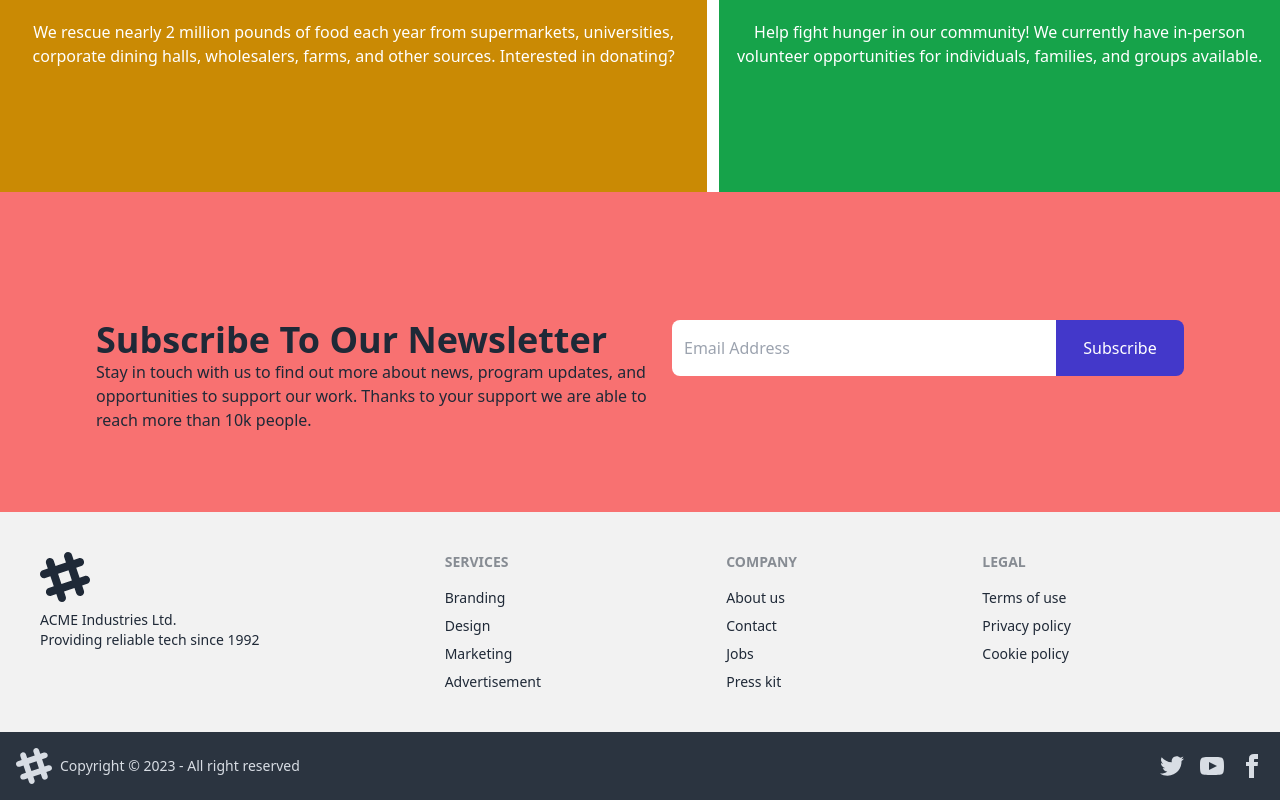
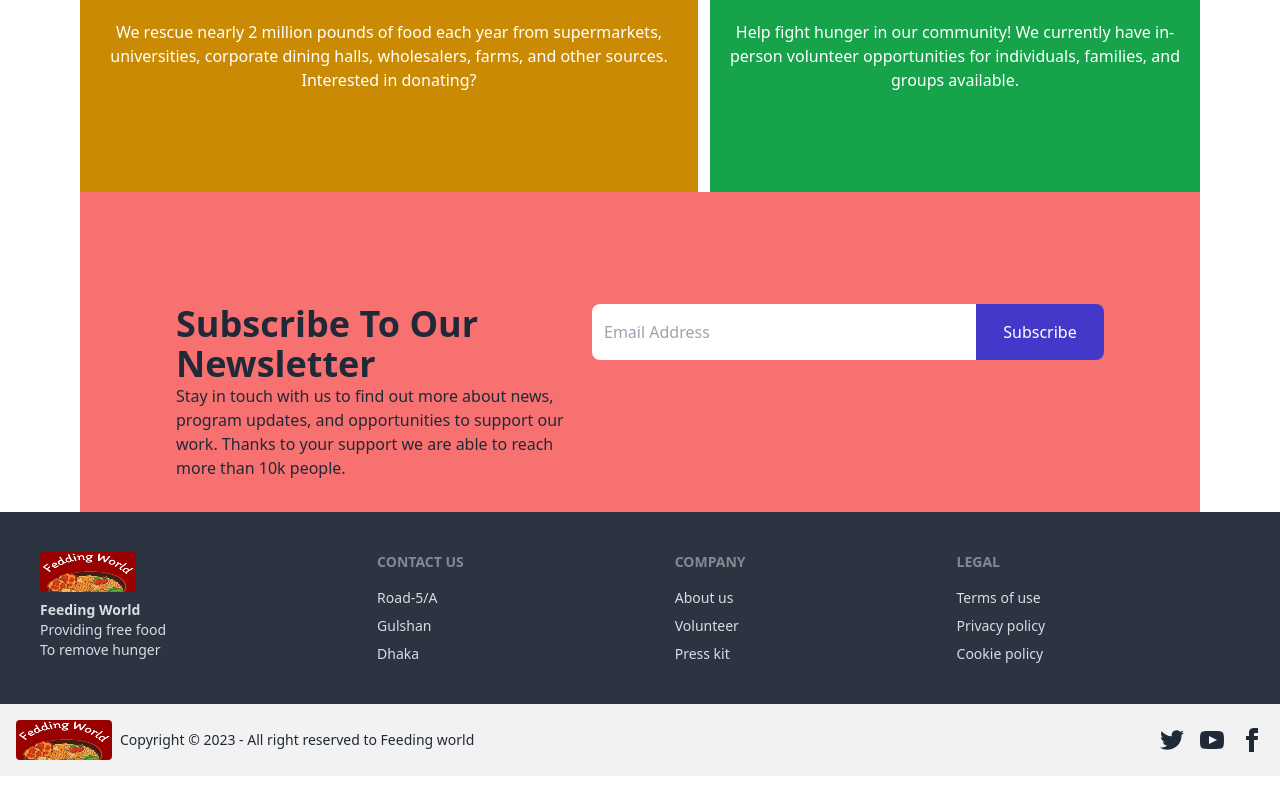
Before and after one commit to Shammo06/share-food-client, a React (Vite) app: page / in a window 1280 px wide. Shown: the part 1100-1900 px from the top of the page. After the commit the page ends 1876 px from the top, so only its background shows below. Built offline with nearby package versions, Linux system fonts and the light colour scheme.

Commit message:
make responsive for home page

```diff
--- a/src/Component/Footer.jsx
+++ b/src/Component/Footer.jsx
@@ -1,24 +1,23 @@
-
+import logo from '../../public/logo.png'
 const Footer = () => {
     return (
         <div>
-            <footer className="footer p-10 bg-base-200 text-base-content">
+            <footer className="footer p-10  bg-neutral text-neutral-content">
             <aside>
-                <svg width="50" height="50" viewBox="0 0 24 24" xmlns="http://www.w3.org/2000/svg" fillRule="evenodd" clipRule="evenodd" className="fill-current"><path d="M22.672 15.226l-2.432.811.841 2.515c.33 1.019-.209 2.127-1.23 2.456-1.15.325-2.148-.321-2.463-1.226l-.84-2.518-5.013 1.677.84 2.517c.391 1.203-.434 2.542-1.831 2.542-.88 0-1.601-.564-1.86-1.314l-.842-2.516-2.431.809c-1.135.328-2.145-.317-2.463-1.229-.329-1.018.211-2.127 1.231-2.456l2.432-.809-1.621-4.823-2.432.808c-1.355.384-2.558-.59-2.558-1.839 0-.817.509-1.582 1.327-1.846l2.433-.809-.842-2.515c-.33-1.02.211-2.129 1.232-2.458 1.02-.329 2.13.209 2.461 1.229l.842 2.515 5.011-1.677-.839-2.517c-.403-1.238.484-2.553 1.843-2.553.819 0 1.585.509 1.85 1.326l.841 2.517 2.431-.81c1.02-.33 2.131.211 2.461 1.229.332 1.018-.21 2.126-1.23 2.456l-2.433.809 1.622 4.823 2.433-.809c1.242-.401 2.557.484 2.557 1.838 0 .819-.51 1.583-1.328 1.847m-8.992-6.428l-5.01 1.675 1.619 4.828 5.011-1.674-1.62-4.829z"></path></svg>
-                <p>ACME Industries Ltd.<br/>Providing reliable tech since 1992</p>
+                <img className='w-24 rounded h-10' src={logo} alt="" />
+                <p><span className='font-bold'>Feeding World</span><br/>Providing free food <br/> To remove hunger</p>
             </aside>
             <nav>
-                <header className="footer-title">Services</header>
-                <a className="link link-hover">Branding</a>
-                <a className="link link-hover">Design</a>
-                <a className="link link-hover">Marketing</a>
-                <a className="link link-hover">Advertisement</a>
+                <header className="footer-title">Contact Us</header>
+                <a className="link link-hover">Road-5/A</a>
+                <a className="link link-hover">Gulshan</a>
+                <a className="link link-hover">Dhaka</a>
+
             </nav>
             <nav>
                 <header className="footer-title">Company</header>
                 <a className="link link-hover">About us</a>
-                <a className="link link-hover">Contact</a>
-                <a className="link link-hover">Jobs</a>
+                <a className="link link-hover">Volunteer</a>
                 <a className="link link-hover">Press kit</a>
             </nav>
             <nav>
@@ -28,10 +27,10 @@ const Footer = () => {
                 <a className="link link-hover">Cookie policy</a>
             </nav>
             </footer>
-            <footer className="footer items-center p-4 bg-neutral text-neutral-content">
+            <footer className="footer items-center p-4 bg-base-200 text-base-content">
                 <aside className="items-center grid-flow-col">
-                    <svg width="36" height="36" viewBox="0 0 24 24" xmlns="http://www.w3.org/2000/svg" fillRule="evenodd" clipRule="evenodd" className="fill-current"><path d="M22.672 15.226l-2.432.811.841 2.515c.33 1.019-.209 2.127-1.23 2.456-1.15.325-2.148-.321-2.463-1.226l-.84-2.518-5.013 1.677.84 2.517c.391 1.203-.434 2.542-1.831 2.542-.88 0-1.601-.564-1.86-1.314l-.842-2.516-2.431.809c-1.135.328-2.145-.317-2.463-1.229-.329-1.018.211-2.127 1.231-2.456l2.432-.809-1.621-4.823-2.432.808c-1.355.384-2.558-.59-2.558-1.839 0-.817.509-1.582 1.327-1.846l2.433-.809-.842-2.515c-.33-1.02.211-2.129 1.232-2.458 1.02-.329 2.13.209 2.461 1.229l.842 2.515 5.011-1.677-.839-2.517c-.403-1.238.484-2.553 1.843-2.553.819 0 1.585.509 1.85 1.326l.841 2.517 2.431-.81c1.02-.33 2.131.211 2.461 1.229.332 1.018-.21 2.126-1.23 2.456l-2.433.809 1.622 4.823 2.433-.809c1.242-.401 2.557.484 2.557 1.838 0 .819-.51 1.583-1.328 1.847m-8.992-6.428l-5.01 1.675 1.619 4.828 5.011-1.674-1.62-4.829z"></path></svg>
-                    <p>Copyright © 2023 - All right reserved</p>
+                    <img className='w-24 rounded h-10' src={logo} alt="" />
+                    <p>Copyright © 2023 - All right reserved to Feeding world</p>
                 </aside>
                 <nav className="grid-flow-col gap-4 md:place-self-center md:justify-self-end">
                     <a><svg xmlns="http://www.w3.org/2000/svg" width="24" height="24" viewBox="0 0 24 24" className="fill-current"><path d="M24 4.557c-.883.392-1.832.656-2.828.775 1.017-.609 1.798-1.574 2.165-2.724-.951.564-2.005.974-3.127 1.195-.897-.957-2.178-1.555-3.594-1.555-3.179 0-5.515 2.966-4.797 6.045-4.091-.205-7.719-2.165-10.148-5.144-1.29 2.213-.669 5.108 1.523 6.574-.806-.026-1.566-.247-2.229-.616-.054 2.281 1.581 4.415 3.949 4.89-.693.188-1.452.232-2.224.084.626 1.956 2.444 3.379 4.6 3.419-2.07 1.623-4.678 2.348-7.29 2.04 2.179 1.397 4.768 2.212 7.548 2.212 9.142 0 14.307-7.721 13.995-14.646.962-.695 1.797-1.562 2.457-2.549z"></path></svg>
--- a/src/Component/Navbar.jsx
+++ b/src/Component/Navbar.jsx
@@ -1,5 +1,6 @@
 import { Link, NavLink } from "react-router-dom";
-import './Navbar'
+import logo from '../../public/logo.png'
+
 
 
 const Navbar = () => {
@@ -21,7 +22,7 @@ const Navbar = () => {
                 {menu}
             </ul>
             </div>
-            <a className="btn btn-ghost normal-case text-xl">daisyUI</a>
+            <img className='w-24 rounded h-10' src={logo} alt="" />
         </div>
         <div className="navbar-center hidden lg:flex">
             <ul className="menu menu-horizontal px-1">
--- a/src/Pages/Home/Help.jsx
+++ b/src/Pages/Home/Help.jsx
@@ -3,12 +3,12 @@ const Help = () => {
     return (
         <div className=''>
             <h1 className='text-4xl text-center font-bold py-8'>How to help</h1>
-            <div className="flex h-80 text-center gap-3">
-                <div className="bg-yellow-600 pt-24 text-white">
+            <div className="lg:flex lg:h-80 text-center gap-3">
+                <div className="bg-yellow-600 py-5 lg:pt-24 text-white">
                     <h1 className='pb-4 text-3xl font-semibold'>DONATE</h1>
                     <p className=''>We rescue nearly 2 million pounds of food each year from supermarkets, universities, corporate dining halls, wholesalers, farms, and other sources. Interested in donating?</p>
                 </div>
-                <div className="bg-green-600 pt-24 text-white">
+                <div className="bg-green-600 py-5 lg:pt-24 text-white">
                     <h1 className='pb-4 text-3xl font-semibold' >VOLUNTEER</h1>
                     <p>Help fight hunger in our community! We currently have in-person volunteer opportunities for individuals, families, and groups available.</p>
                 </div>
--- a/src/Pages/Home/Home.jsx
+++ b/src/Pages/Home/Home.jsx
@@ -4,7 +4,7 @@ import Newsletter from "./Newsletter";
 
 const Home = () => {
     return (
-        <div>
+        <div className='px-5 lg:px-20'>
             <Banner></Banner>
             <Help></Help>
             <Newsletter></Newsletter>
--- a/src/Pages/Home/Newsletter.jsx
+++ b/src/Pages/Home/Newsletter.jsx
@@ -1,9 +1,9 @@
 
 const Newsletter = () => {
     return (
-        <div className="lg:flex bg-red-400 justify-between h-80 px-14 lg:px-24 lg:pt-32 pt-10">
+        <div className="lg:flex bg-red-400 justify-between lg:h-80 lg:px-24 lg:pt-28 pt-10">
         <div className="">
-            <h1 className="text-4xl font-semibold">Subscribe To Our Newsletter</h1>
+            <h1 className="text-4xl font-semibold ">Subscribe To Our Newsletter</h1>
             <p>Stay in touch with us to find out more about news, program updates, and opportunities to support our work. Thanks to your support we are able to reach more than 10k people.</p>
         </div>
          <div className="flex">
```
Also changed, not shown: public/logo.png (added).
